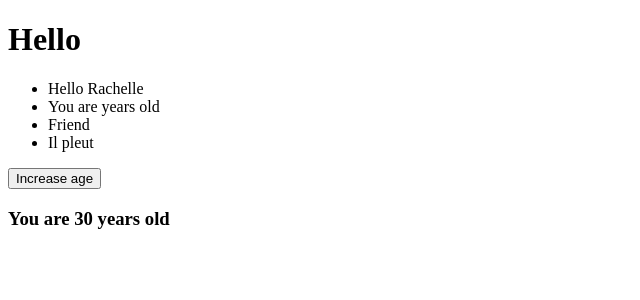
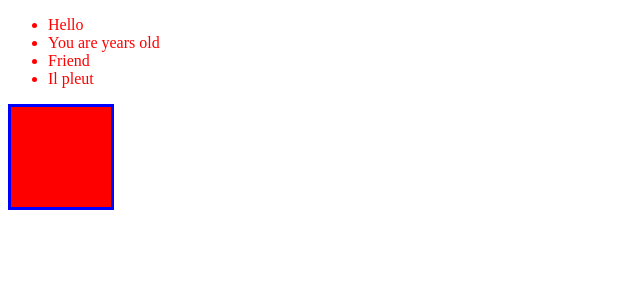
Before and after one commit to lazar360/react-intro, a React (Create React App) app: page / in a window 1280 px wide. Shown: the top 300 px of the page, without its empty margins (0-640 px from the left). Built offline with nearby package versions, Linux system fonts and the light colour scheme.

Commit message:
maj script

```diff
--- a/src/App.jsx
+++ b/src/App.jsx
@@ -1,15 +1,19 @@
 import { Greetings } from "./Greetings";
 import { AgeCounter } from "./AgeCounter";
+import "./global.css";
 
 export function App() {
   return (
     <>
-      <h1>Hello</h1>
-      <Greetings
-      firstName={"Rachelle"}
-      isSunny = {false}
-      />
-      <AgeCounter/>
+    <Greetings></Greetings>
+     <div style={{
+      backgroundColor:"red",
+      height:100,
+      width:100,
+      border:"3px solid blue"
+     }}></div>
+
+
     </>
   );
 }
--- /dev/null
+++ b/src/global.css
@@ -0,0 +1,3 @@
+li {
+   color: red;
+}
```
